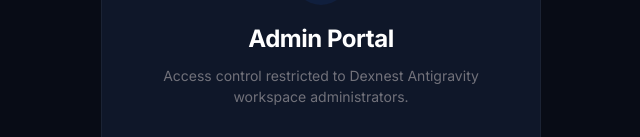
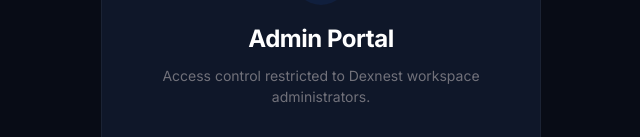
Before and after one commit to garv2882-web/crm_repo, a React (Vite) app in the folder crm-project/frontend/: page /admin/login in a window 1280 px wide. Shown: the part 332-469 px from the top of the page, without its empty margins (319-959 px from the left). Built offline with nearby package versions, Linux system fonts and the light colour scheme.

Commit message:
Remove Antigravity workspace mentions from landing and layout pages

```diff
--- a/crm-project/frontend/src/api.ts
+++ b/crm-project/frontend/src/api.ts
@@ -332,7 +332,7 @@
     { session_id: 'sess_002', user_id: 'e2222222-2222-4222-8222-222222222222', user_name: 'Rahul Sharma', user_email: 'rahul@dexnest.com', login_time: '2026-06-05T09:00:00Z', logout_time: '2026-06-05T09:30:00Z', duration: 1800 }
   ],
   settings: {
-    orgName: 'Dexnest Antigravity',
+    orgName: 'Dexnest',
     timezone: 'Asia/Kolkata',
     dealStages: DEFAULT_DEAL_STAGES,
     departments: ['Sales', 'Marketing', 'Engineering', 'HR', 'Executive', 'Operations'],
--- a/crm-project/frontend/src/pages/Admin/AdminLayout.tsx
+++ b/crm-project/frontend/src/pages/Admin/AdminLayout.tsx
@@ -272,7 +272,7 @@
               padding: '4px 10px',
               borderRadius: 'var(--radius-sm)'
             }}>
-              Workspace: Anigravity
+              Workspace: Dexnest
             </span>
           </div>
 
--- a/crm-project/frontend/src/pages/Admin/AdminLogin.tsx
+++ b/crm-project/frontend/src/pages/Admin/AdminLogin.tsx
@@ -110,7 +110,7 @@
             Admin Portal
           </h2>
           <p style={{ color: 'var(--text-tertiary)', fontSize: '14px', lineHeight: 1.5 }}>
-            Access control restricted to Dexnest Antigravity workspace administrators.
+            Access control restricted to Dexnest workspace administrators.
           </p>
         </div>
 
```
